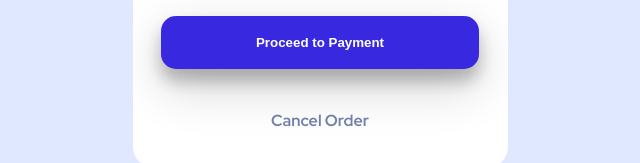
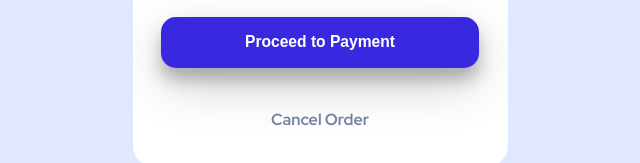
Before and after one commit to MauRamos0/order-summary-component-main, a plain HTML site: page index.html in a window 1280 px wide. Shown: the part 559-722 px from the top of the page, 320-960 px from the left. Drawn offline with Linux system fonts and the light colour scheme.

Commit message:
Changed h4 to h3

```diff
--- a/index.html
+++ b/index.html
@@ -33,7 +33,7 @@
         </div>
       </div>
       <div class="main-btn">
-        <button><h4>Proceed to Payment</h4></button>
+        <button><h3>Proceed to Payment</h3></button>
       </div>
       <a href="#" class="cancel-order"><h4>Cancel Order</h4></a>
     </main>
```
